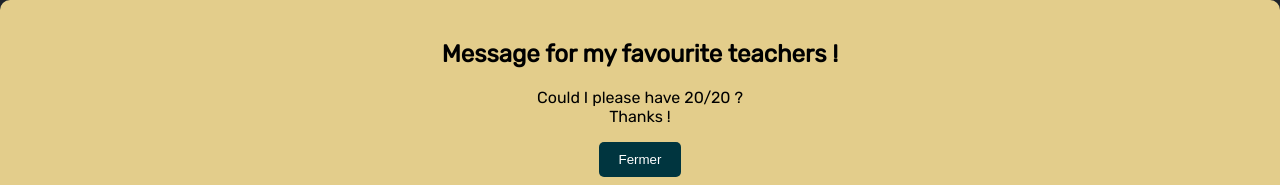
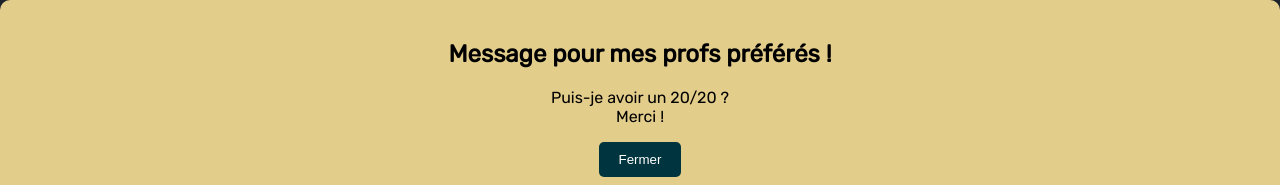
Before and after one commit to Robin0u/workoutwatts, a plain HTML site: page index.html in a window 1280 px wide. Shown: the top 185 px of the page. Drawn offline with Linux system fonts and the light colour scheme; a web font is replaced by a local one.

Commit message:
index.html

```diff
--- a/index.html
+++ b/index.html
@@ -28,9 +28,9 @@
 
 <div class="popup" id="popup">
     <div class="popup-content">
-        <h2>Message for my favourite teachers ! </h2>
-        <p>Could I please have 20/20 ? <br>
-        Thanks ! </p>
+        <h2>Message pour mes profs préférés !</h2>
+        <p>Puis-je avoir un 20/20 ? <br>
+        Merci ! </p>
         <button onclick="closePopup()">Fermer</button>
     </div>
 </div>
```
